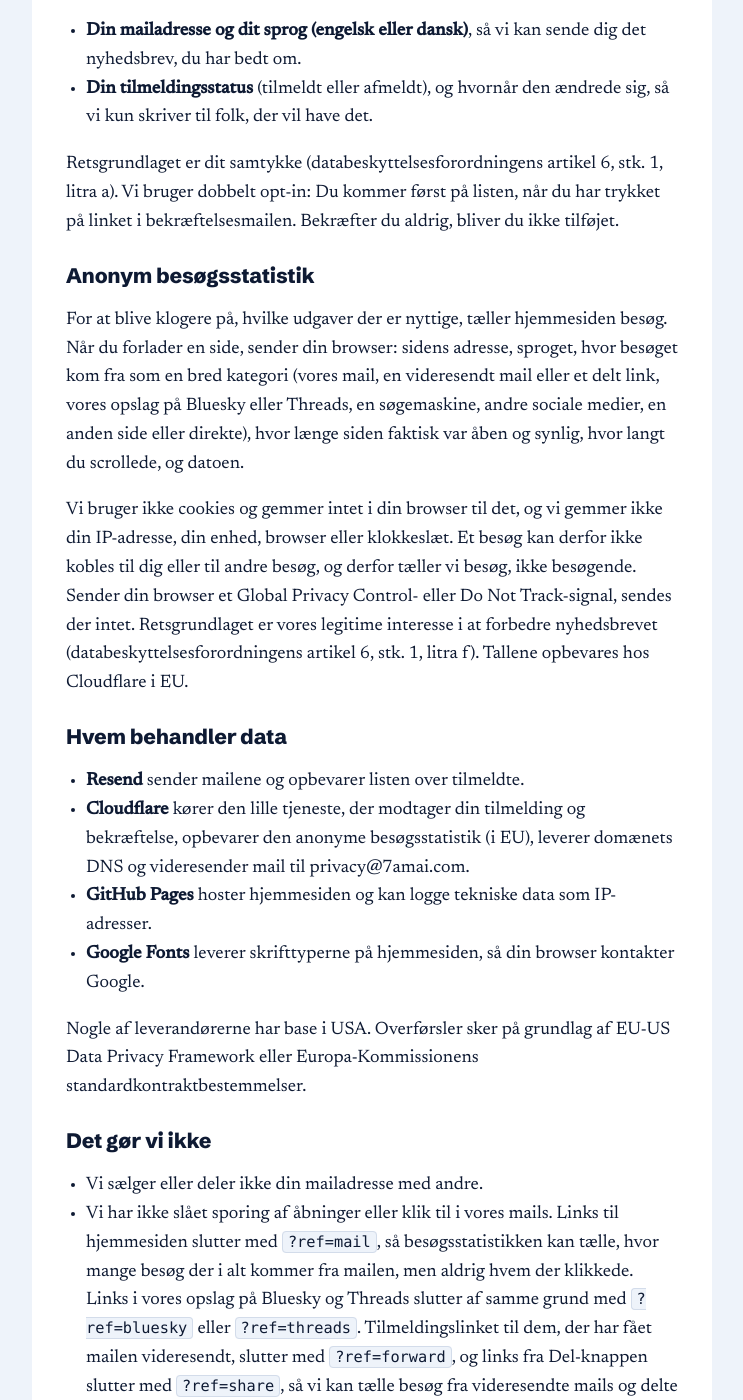
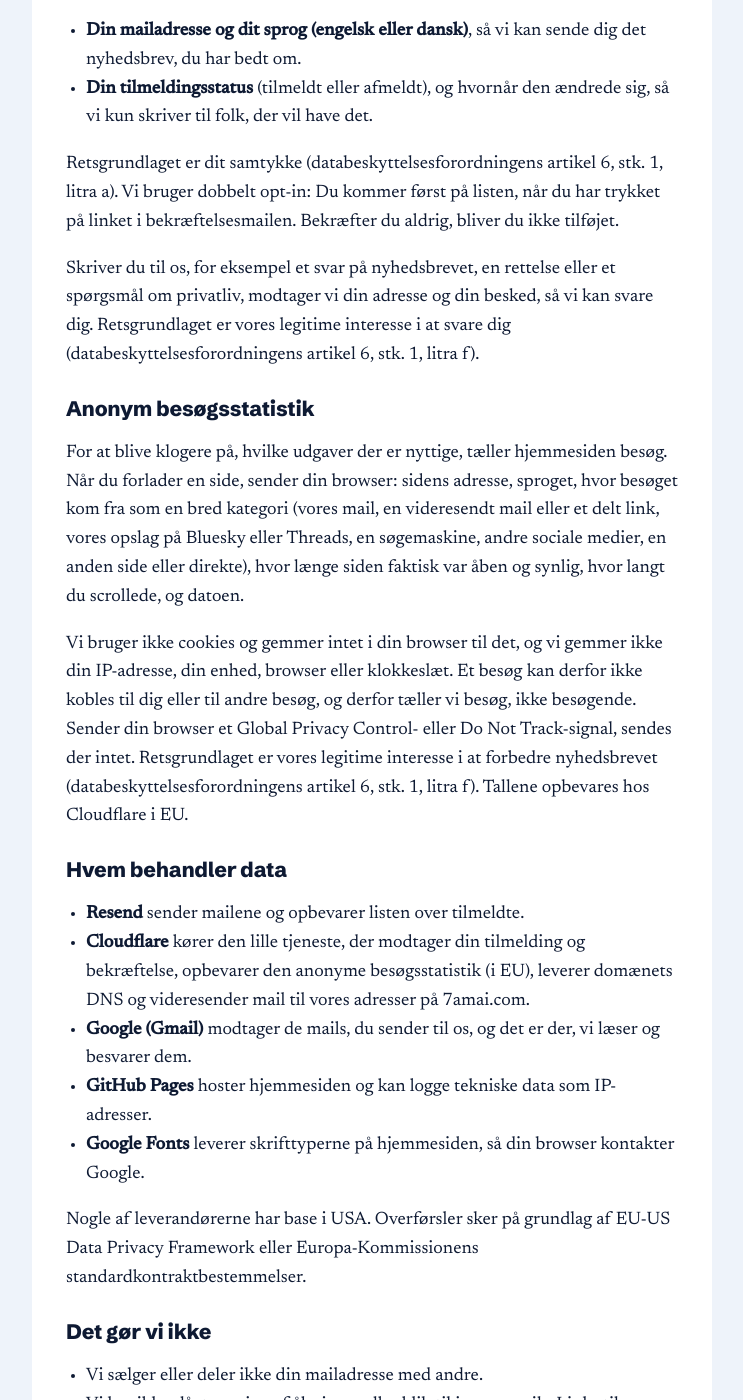
Before and after one commit to Repzei/7amai, a Jekyll site: the page built from da/privacy/index.html, in a window 1280 px wide and 1400 px high, scrolled down 401 px. Shown: the whole window, without its empty margins (268-1011 px from the left). Built offline with Jekyll 4.4.1, drawn with Linux system fonts in a browser that asks for light colours; some of the changed text lies outside the part shown.

Commit message:
Rettelser@ som fejl-adresse, privatlivspolitik dækker mails til os
Co-Authored-By: Claude Opus 5.5 <noreply@anthropic.com>

```diff
--- a/_config.yml
+++ b/_config.yml
@@ -5,7 +5,7 @@ url: https://7amai.com
 baseurl: ""
 signup_endpoint: "https://7amai-signup.jesperkhl.workers.dev"
 # Adressen til fejl og rettelser på "How we work"-siden (Cloudflare Email Routing -> Jesper).
-contact_email: "privacy@7amai.com"
+contact_email: "rettelser@7amai.com"
 timezone: Europe/Copenhagen
 # Udgaven dateres 07:00 men bygges foer; uden dette ville Jekyll skjule den som "fremtidig".
 future: true
--- a/da/privacy/index.html
+++ b/da/privacy/index.html
@@ -5,7 +5,7 @@ title: Privatlivspolitik
 other_lang_url: /privacy/
 ---
 <article class="issue legal">
-  <p class="issue-date">Senest opdateret 27. oktober 2026</p>
+  <p class="issue-date">Senest opdateret 6. november 2026</p>
   <h1>Privatlivspolitik</h1>
   <p class="issue-lead">7am AI indsamler så lidt som muligt: din mailadresse og det sprog, du har valgt, plus anonyme besøgstal, som ikke kan føres tilbage til dig.</p>
   <div class="issue-body">
@@ -18,6 +18,7 @@ other_lang_url: /privacy/
       <li><strong>Din tilmeldingsstatus</strong> (tilmeldt eller afmeldt), og hvornår den ændrede sig, så vi kun skriver til folk, der vil have det.</li>
     </ul>
     <p>Retsgrundlaget er dit samtykke (databeskyttelsesforordningens artikel 6, stk. 1, litra a). Vi bruger dobbelt opt-in: Du kommer først på listen, når du har trykket på linket i bekræftelsesmailen. Bekræfter du aldrig, bliver du ikke tilføjet.</p>
+    <p>Skriver du til os, for eksempel et svar på nyhedsbrevet, en rettelse eller et spørgsmål om privatliv, modtager vi din adresse og din besked, så vi kan svare dig. Retsgrundlaget er vores legitime interesse i at svare dig (databeskyttelsesforordningens artikel 6, stk. 1, litra f).</p>
 
     <h3>Anonym besøgsstatistik</h3>
     <p>For at blive klogere på, hvilke udgaver der er nyttige, tæller hjemmesiden besøg. Når du forlader en side, sender din browser: sidens adresse, sproget, hvor besøget kom fra som en bred kategori (vores mail, en videresendt mail eller et delt link, vores opslag på Bluesky eller Threads, en søgemaskine, andre sociale medier, en anden side eller direkte), hvor længe siden faktisk var åben og synlig, hvor langt du scrollede, og datoen.</p>
@@ -26,7 +27,8 @@ other_lang_url: /privacy/
     <h3>Hvem behandler data</h3>
     <ul>
       <li><strong>Resend</strong> sender mailene og opbevarer listen over tilmeldte.</li>
-      <li><strong>Cloudflare</strong> kører den lille tjeneste, der modtager din tilmelding og bekræftelse, opbevarer den anonyme besøgsstatistik (i EU), leverer domænets DNS og videresender mail til privacy@7amai.com.</li>
+      <li><strong>Cloudflare</strong> kører den lille tjeneste, der modtager din tilmelding og bekræftelse, opbevarer den anonyme besøgsstatistik (i EU), leverer domænets DNS og videresender mail til vores adresser på 7amai.com.</li>
+      <li><strong>Google (Gmail)</strong> modtager de mails, du sender til os, og det er der, vi læser og besvarer dem.</li>
       <li><strong>GitHub Pages</strong> hoster hjemmesiden og kan logge tekniske data som IP-adresser.</li>
       <li><strong>Google Fonts</strong> leverer skrifttyperne på hjemmesiden, så din browser kontakter Google.</li>
     </ul>
@@ -42,6 +44,7 @@ other_lang_url: /privacy/
 
     <h3>Hvor længe vi gemmer det</h3>
     <p>Indtil du afmelder dig. Når du afmelder dig, stopper mailene med det samme. Vil du også have din adresse slettet helt, så skriv til <a href="mailto:privacy@7amai.com">privacy@7amai.com</a>, så sletter vi den inden for 30 dage.</p>
+    <p>Mails, du sender til os, gemmes, så længe det er nødvendigt for at svare dig og følge op. Du kan altid bede os om at slette dem.</p>
 
     <h3>Dine rettigheder</h3>
     <p>Du kan bede om at se, rette, eksportere eller slette dine data, og du kan altid trække dit samtykke tilbage via afmeldingslinket i hver mail. Du kan også klage til <a href="https://www.datatilsynet.dk">Datatilsynet</a>.</p>
--- a/worker/stats/src/index.js
+++ b/worker/stats/src/index.js
@@ -358,7 +358,7 @@ footer { margin-top:24px; }
         <li>.agent/: vejledning, stil, kriterier, kilder, scripts</li></ul></div>
       <div class="card"><div class="role">Domæne, mail og små servere</div><h3>Cloudflare</h3><ul>
         <li>DNS for 7amai.com (alle records "DNS only")</li>
-        <li>Email Routing: privacy@7amai.com til Jespers Gmail</li>
+        <li>Email Routing: privacy@, rettelser@ og brief@7amai.com til Jespers Gmail</li>
         <li>Worker <b>7amai-signup</b>: /subscribe, /confirm, /broadcast, /hit</li>
         <li>Worker <b>7amai-stats</b>: dette dashboard (adgangskode)</li>
         <li>D1-database <b>7amai-stats</b> i EU: anonyme besøg</li></ul></div>
```
Also changed, not shown: CLAUDE.md (+1 -1 lines), privacy/index.html (+5 -2 lines).
